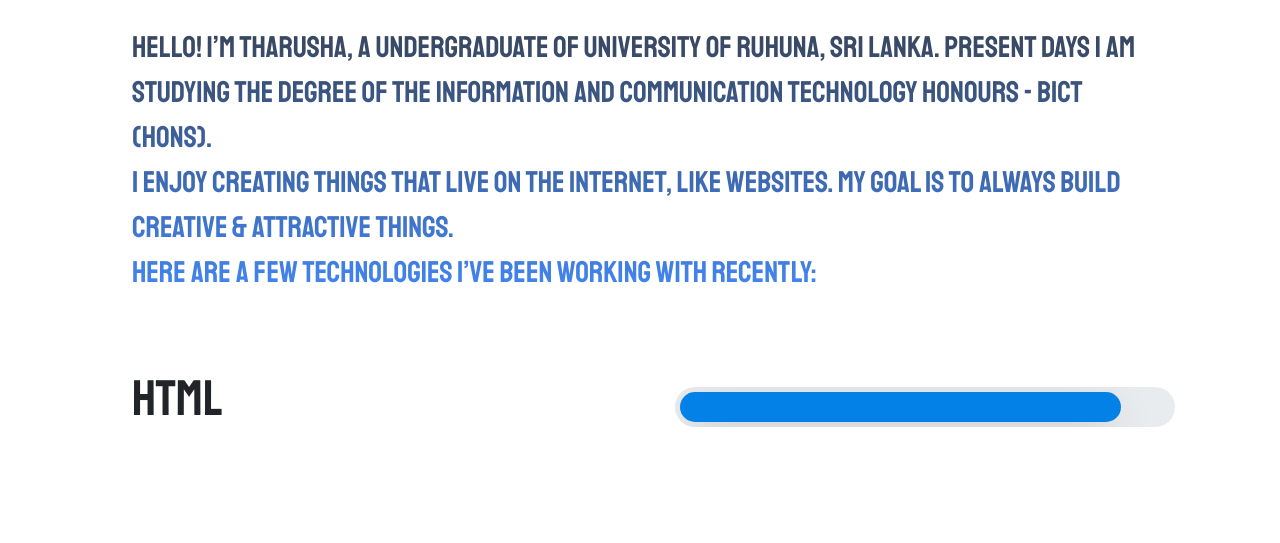
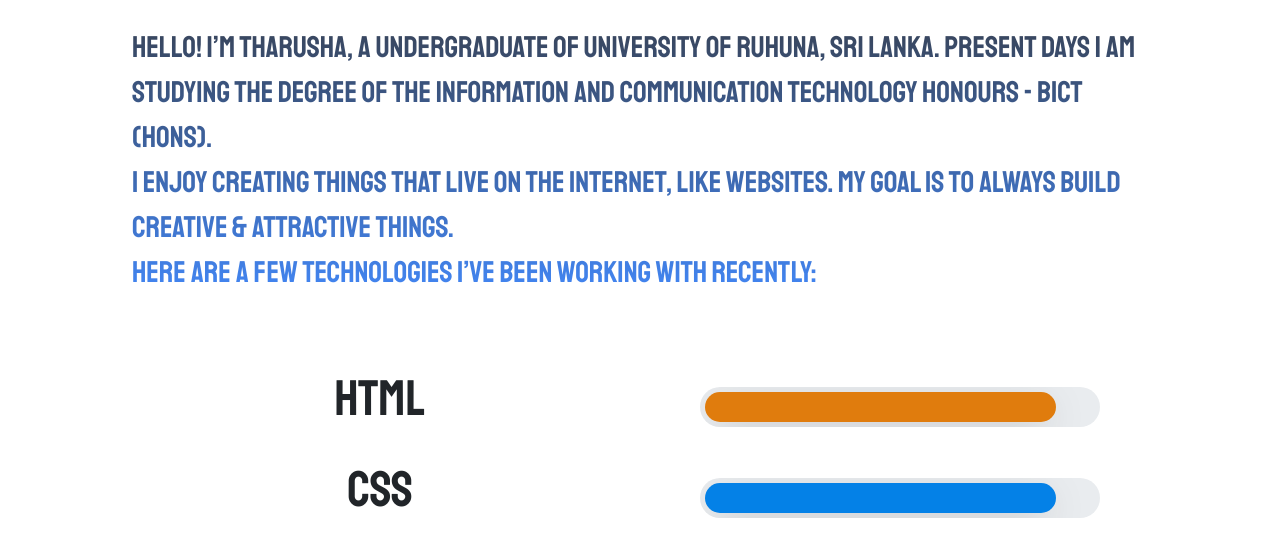
Before and after one commit to T-Induwara/Self-Portfolio, a plain HTML site: page portfolio.html in a window 1280 px wide. Shown: the part 665-1208 px from the top of the page. Before the commit the page ends 1117 px from the top, so only its background shows below. Drawn offline with Linux system fonts and the light colour scheme.

Commit message:
Add technologies (HTML & CSS bar)

```diff
--- a/css/style.css
+++ b/css/style.css
@@ -43,6 +43,13 @@
 		padding-right:10px;
 		font-size:20px;
 	}
+	/*CSS for fourth Div*/
+	.con4_p{
+		font-size:30px;
+	}
+	.progress{
+		width:300px;
+	}
 }
 @media only screen and (min-width:400px){
 	body{
@@ -82,6 +89,13 @@
 		padding-left:10px;
 		padding-right:10px;
 		font-size:20px;
+	}
+	/*CSS for fourth Div*/
+	.con4_p{
+		font-size:30px;
+	}
+	.progress{
+		width:300px;
 	}
 }
 /* @media only screen and (min-width: 600px){
@@ -136,6 +150,15 @@
 		padding-right:50px;
 		font-size:25px;
 	}
+	/*CSS for fourth Div*/
+	.con4_p{
+		font-size:50px;
+		padding-left:50px;
+	}
+	.progress{
+		width:300px;
+		margin-right:50px;
+	}
 }
 @media only screen and (min-width: 1024px){
 	body{
@@ -175,6 +198,15 @@
 		padding-right:50px;
 		font-size:30px;
 	}
+	/*CSS for fourth Div*/
+	.con4_p{
+		font-size:50px;
+		padding-left:50px;
+	}
+	.progress{
+		width:400px;
+		margin-right:50px;
+	}
 }
 @media only screen and (min-width: 1400px){
 	body{
@@ -209,6 +241,15 @@
 	/*CSS for second Div*/
 	.second_desc_title{
 		font-size:35px;
+	}
+	/*CSS for fourth Div*/
+	.con4_p{
+		font-size:50px;
+		padding-left:50px;
+	}
+	.progress{
+		width:500px;
+		padding-right:50px;
 	}
 }
 @supports (background: paint(something)) {
@@ -429,8 +470,7 @@ body{
 }
 .con4_p{
 	font-family: 'Staatliches', cursive;
-	font-size:50px;
-	padding-left:50px;
+	text-align: center;
 }
 #progress_con{
 	justify-content: center;
@@ -447,10 +487,17 @@ body{
   padding: 0 5px;
   display: flex;
   height: 40px;
-  width: 500px;
 }
 
 .progress-value {
+  animation: load 3s normal forwards;
+  box-shadow: 0 10px 40px -10px #969595;
+  border-radius: 100px;
+  background: #E07C0D;
+  height: 30px;
+  width: 0;
+}
+.progress-value1 {
   animation: load 3s normal forwards;
   box-shadow: 0 10px 40px -10px #969595;
   border-radius: 100px;
--- a/portfolio.html
+++ b/portfolio.html
@@ -89,6 +89,16 @@
 				</div>
 			</div>
 		</div>
+		<div class="row">
+			<div class="col-sm-6">
+				<p class="con4_p">CSS</p>
+			</div>
+			<div class="col-sm-6" id="progress_con">
+				<div class="progress">
+  					<div class="progress-value1"></div>
+				</div>
+			</div>
+		</div>
 	</div>
 	<script src="https://unpkg.com/extra.css/superUnderline.js"></script>
 	<script src="js/bootstrap.bundle.min.js"></script>
```
